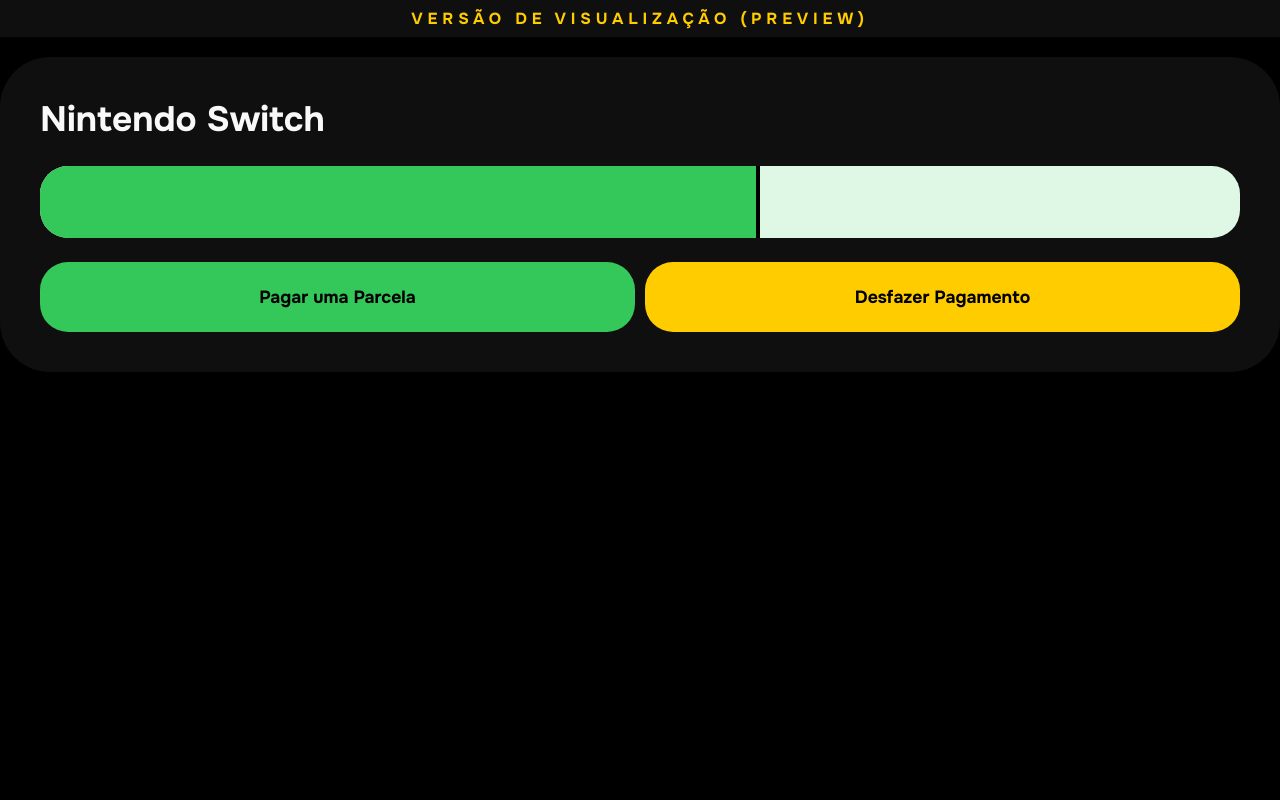
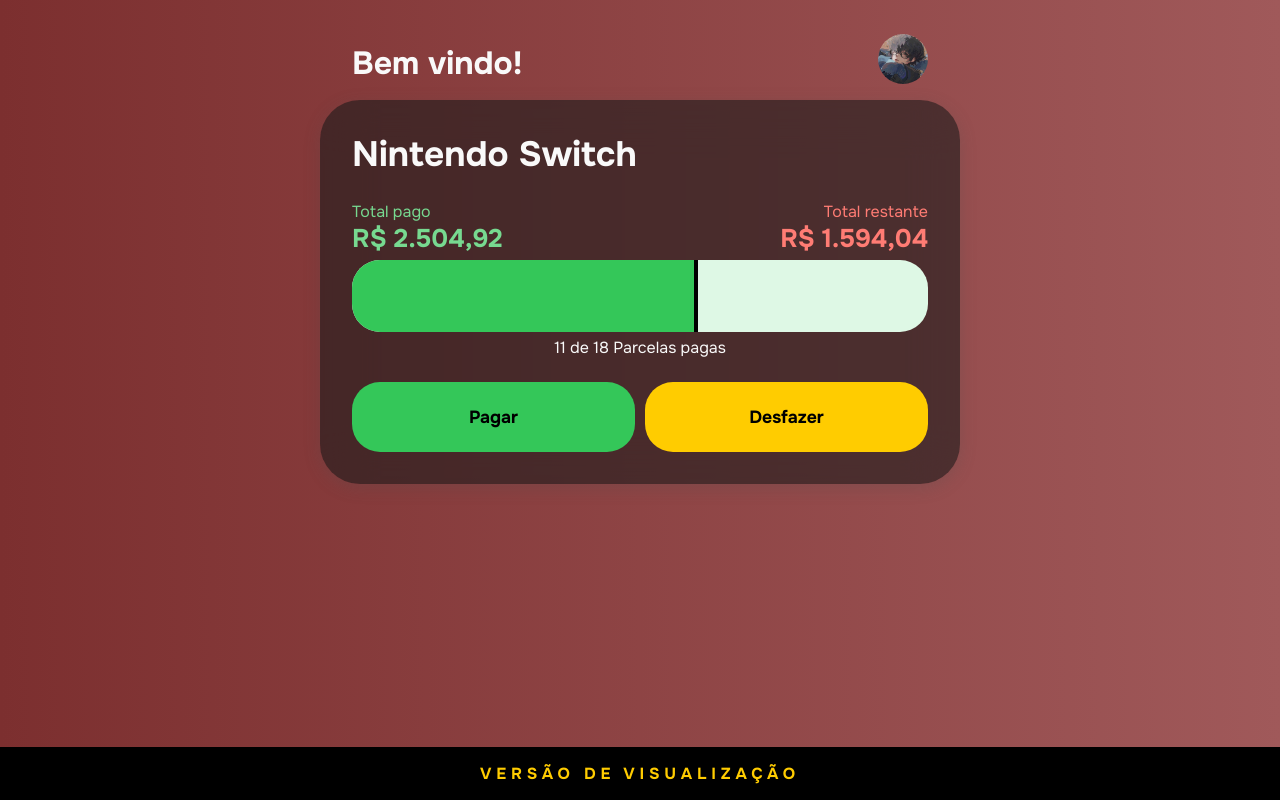
Before and after one commit to TonyRodIv/FinanceApp, a plain HTML site: page main.html in a window 1280 px wide. Drawn offline with Linux system fonts and the light colour scheme.

Commit message:
adiciona arquivos CSS e HTML para a interface do usuário e remove arquivos desnecessários

```diff
--- /dev/null
+++ b/css/colors.css
@@ -0,0 +1,39 @@
+:root {
+  --color-danger-light: #FF7C74;
+  --color-success-light: #77D990;
+
+  --color-success-primary: #34C759;
+  --color-alert-primary: #FC0;
+}
+
+.dangerLight {
+    color: var(--color-danger-light);
+}
+
+.sucessLight {
+    color: var(--color-success-light);
+}
+
+.sucess {
+    color: var(--color-success-primary);
+}
+
+.alert {
+    color: var(--color-alert-primary);
+}
+
+.dangerLightBG {
+    background-color: var(--color-danger-light);
+}
+
+.sucessLightBG {
+    background-color: var(--color-success-light);
+}
+
+.sucessBG {
+    background-color: var(--color-success-primary);
+}
+
+.alertBG {
+    background-color: var(--color-alert-primary);
+}
--- /dev/null
+++ b/css/individuals.css
@@ -0,0 +1,90 @@
+.head {
+  width: 95dvw;
+  max-width: 40rem;
+  height: 6.25rem;
+  padding: 1rem 2rem;
+
+  display: grid;
+  grid-template-columns: auto 1fr;
+  grid-template-rows: 1fr;
+
+  align-items: end;
+  margin: 0 auto;
+}
+
+.titleHead {
+  font-size: 2rem;
+}
+
+.pfpHead {
+  width: 50px;
+  border-radius: 100%;
+  justify-self: end;
+}
+
+.infoRow {
+  display: grid;
+  grid-template-columns: auto auto;
+  align-items: end;
+}
+
+.infoBox{
+  display: grid;
+  grid-template-rows: auto;
+}
+
+.infoBox.dangerLight {
+  justify-self: end;
+  text-align: end;
+}
+
+.infoBox.dangerLight .infoLabel, .infoBox.sucessLight .infoLabel{
+  font-size: 1rem;
+}
+.infoBox.dangerLight .infoValue, .infoBox.sucessLight .infoValue{
+  font-size: 1.6rem;
+  font-weight: bold;
+}
+
+
+
+.financeMainCard {
+  display: grid;
+  grid-template-columns: 1fr;
+  grid-template-rows: auto;
+  margin: 0 auto;
+}
+
+.paymentStatusCard{
+  display: grid;
+  gap: 0.3rem;
+}
+
+.progress {
+  width: 100%;
+  background-color: #DEF8E5;
+  overflow: hidden;
+  height: 4.5rem;
+  border-radius: 1.75rem;
+}
+
+.progressBar {
+  height: 100%;
+  width: 60%;
+  /* border-radius: 0 0.5rem 0.5rem 0;  */
+  border-right: 0.3rem solid black;
+  transition: width 0.5s ease;
+}
+
+.installmentStatus{
+  text-align: center;
+}
+
+/* .progressBar {
+  animation: loading 8s infinite;
+}
+
+@keyframes loading {
+  0% { width: 0; }
+  100% { width: 100%; }
+} */
--- a/public/main.css
+++ b/css/main.css
@@ -10,27 +10,44 @@
 body {
     width: 100dvw;
     height: 100dvh;
-    background-color: #000000;
+    background: linear-gradient(90deg, #7C2F2F 0%, #A0595A 100%);
     color: #F9F9F9;
+
+    padding-bottom: env(safe-area-inset-bottom);
+    padding-top: env(safe-area-inset-top);
+    padding-left: env(safe-area-inset-left);
+    padding-right: env(safe-area-inset-right);
 }
 
-.betaAlert{
+
+.betaAlert {
   width: 100%;
-    background-color: #0F0F0F;
-    padding: 0.5rem;
+  background-color: #000000;
+  padding: 1rem;
   font-weight: bold;
   letter-spacing: 0.3rem;
   color: #FC0;
   display: flex;
   justify-content: center;
-    margin-bottom: 1.25rem;
+  text-align: center;
+
+  position: fixed;
+  bottom: 0;
+  left: 0;
+  z-index: 9;
 }
 
 /* cards */
 .card {
-    background-color: #0F0F0F;
-    padding: 40px;
-    border-radius: 3.125rem;
+    background: rgba(28, 28, 28, 0.60);
+    box-shadow: 0 4px 16px 0 rgba(80, 80, 80, 0.25);
+    -webkit-backdrop-filter: blur(25px);
+    backdrop-filter: blur(25px);
+
+    padding: 32px;
+    border-radius: 2.5rem;
+    max-width: 40rem;
+    width: 95dvw;
 
     display: grid;
     grid-template-columns: auto;
@@ -38,14 +55,14 @@ body {
     gap: 1.5rem;
 }
 
-.cardTitle{
+.cardTitle {
     font-size: 2.2rem;
 }
 
 
 /* buttons */
 
-.btnRow{
+.btnRow {
     display: grid;
     grid-template-columns: 1fr 1fr;
     gap: 10px;
@@ -62,35 +79,3 @@ body {
     font-weight: bold;
     font-size: 1.1rem;
 }
-
-/* colors */
-.whiteDanger {
-    color: #FF7C74;
-}
-
-.whiteGreen {
-    color: #77D990;
-}
-
-.green {
-    color: #34C759;
-}
-
-.alert{
-    color:#FC0;
-}
-.whiteDangerBG {
-    background-color: #FF7C74;
-}
-
-.whiteGreenBG {
-    background-color: #77D990;
-}
-
-.greenBG {
-    background-color: #34C759;
-}
-
-.alertBG{
-    background-color: #FC0;
-}
--- a/main.html
+++ b/main.html
@@ -1,24 +1,50 @@
 <!DOCTYPE html>
 <html lang="pt-br">
+
 <head>
     <meta charset="UTF-8">
-    <meta name="viewport" content="width=device-width, initial-scale=1.0">
-    <link rel="stylesheet" href="public/main.css">
-    <link rel="stylesheet" href="public/individuals.css">
+    <meta name="viewport" content="width=device-width, initial-scale=1, viewport-fit=cover">
+    <link rel="stylesheet" href="css/main.css">
+    <link rel="stylesheet" href="css/individuals.css">
+    <link rel="stylesheet" href="css/responsive.css">
+    <link rel="stylesheet" href="css/colors.css">
     <title> FinanceApp BETA</title>
 </head>
+
 <body>
-    <section class="betaAlert">VERSÃO DE VISUALIZAÇÃO (PREVIEW)</section>
+    <section class="betaAlert">VERSÃO DE VISUALIZAÇÃO </section>
+    <section class="head">
+        <h2 class="titleHead">Bem vindo!</h2>
+        <img src="public/pfpbeeta.jpg" alt="" class="pfpHead">
+    </section>
     <main class="card financeMainCard">
         <h2 class="cardTitle">Nintendo Switch</h2>
 
-        <article class="progress">
-            <div class="progressBar greenBG"></div>
-        </article>
+        <section class="paymentStatusCard">
+            <section class="infoRow">
+                <div class="infoBox sucessLight">
+                    <span class="infoLabel">Total pago</span>
+                    <span class="infoValue greenText">R$ 2.504,92</span>
+                </div>
+                <div class="infoBox dangerLight">
+                    <span class="infoLabel">Total restante</span>
+                    <span class="infoValue redText">R$ 1.594,04</span>
+                </div>
+            </section>
+
+            <article class="progress">
+                <div class="progressBar sucessBG"></div>
+                <span class="progressText">R$ 4.099,99</span>
+            </article>
+            <p class="installmentStatus">11 de 18 Parcelas pagas</p>
+        </section>
+
+
         <section class="btnRow">
-            <button class="largeBtn greenBG">Pagar uma Parcela</button>
-            <button class="largeBtn alertBG">Desfazer Pagamento</button>
+            <button class="largeBtn sucessBG">Pagar</button>
+            <button class="largeBtn alertBG">Desfazer</button>
         </section>
     </main>
 </body>
+
 </html>
--- a/public/individuals.css
+++ /dev/null
@@ -1,30 +0,0 @@
-.financeMainCard{
-    display: grid;
-    grid-template-columns: 1fr;
-    grid-template-rows: auto;
-}
-
-.progress {
-  width: 100%;
-  background-color: #DEF8E5;
-  overflow: hidden;
-  height: 4.5rem;
-border-radius: 1.75rem;
-}
-
-.progressBar {
-  height: 100%;
-  width: 60%;
-  /* border-radius: 0 0.5rem 0.5rem 0;  */
-  border-right: 0.3rem solid black;
-  transition: width 0.5s ease;
-}
-
-/* .progressBar {
-  animation: loading 8s infinite;
-}
-
-@keyframes loading {
-  0% { width: 0; }
-  100% { width: 100%; }
-} */
```
Also changed, not shown: css/responsive.css (added), public/pfpbeeta.jpg (added). Lines whose indentation alone changed are shown as unchanged.
